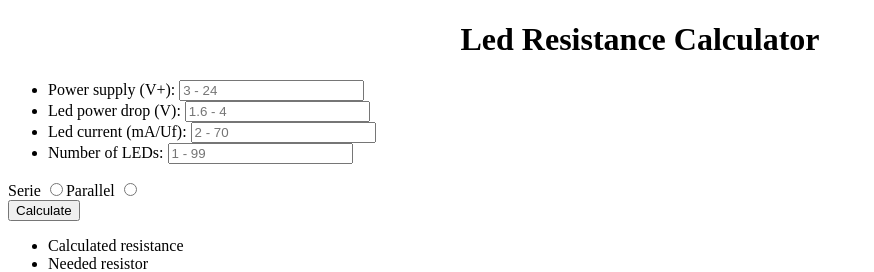
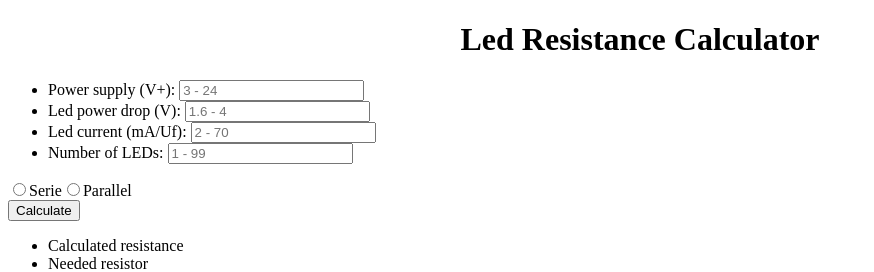
Before and after one commit to MLSchreur/lrc, an Angular app: page / in a window 1280 px wide. Shown: the top 272 px of the page, without its empty margins (0-874 px from the left). Built offline with nearby package versions, Linux system fonts and the light colour scheme.

Commit message:
added basic circuit check

```diff
--- a/src/app/app.component.html
+++ b/src/app/app.component.html
@@ -50,13 +50,17 @@
 </div>
 
 <div>
-  <label class="radio">Serie
-    <input type="radio" id="Serie">
-  </label>
-  <label class="radio">Parallel
-    <input type="radio" id="Parallel">
-  </label>
+  <input [(ngModel)]="circuit" value="serie" type="radio" id="radioSerie">
+  <label for="radioSerie">Serie</label>
+
+  <input [(ngModel)]="circuit" value="parallel" type="radio" id="radioParallel">
+  <label for="radioParallel">Parallel</label>
 </div>
+
+
+<!-- <input [(ngModel)]="model.Gender" name="Gender" value="male" id="radioMale" type="radio">
+<label for="radioMale">Male</label> -->
+
 
 <div>
   <button (click)="calculate()">Calculate</button>
--- a/src/app/app.component.ts
+++ b/src/app/app.component.ts
@@ -15,7 +15,7 @@ export class AppComponent {
   ledCurrentMessage   : string;
   numberOfLedsMessage : string;
   show                : boolean;
-
+  circuit             : string;
 
   valueCheck(){
     if(this.powerSupply < 3 || this.powerSupply > 24){
@@ -40,6 +40,9 @@ export class AppComponent {
     }
   }
 
+  seriesCheck(){
+    console.log("Schakeling: " + this.circuit);
+  }
 
   calculate(){
     console.log(this.powerSupply);
@@ -47,6 +50,7 @@ export class AppComponent {
     console.log(this.ledCurrent);
     console.log(this.numberOfLeds);
     this.valueCheck();
+    this.seriesCheck()
   }
 
 }
```
